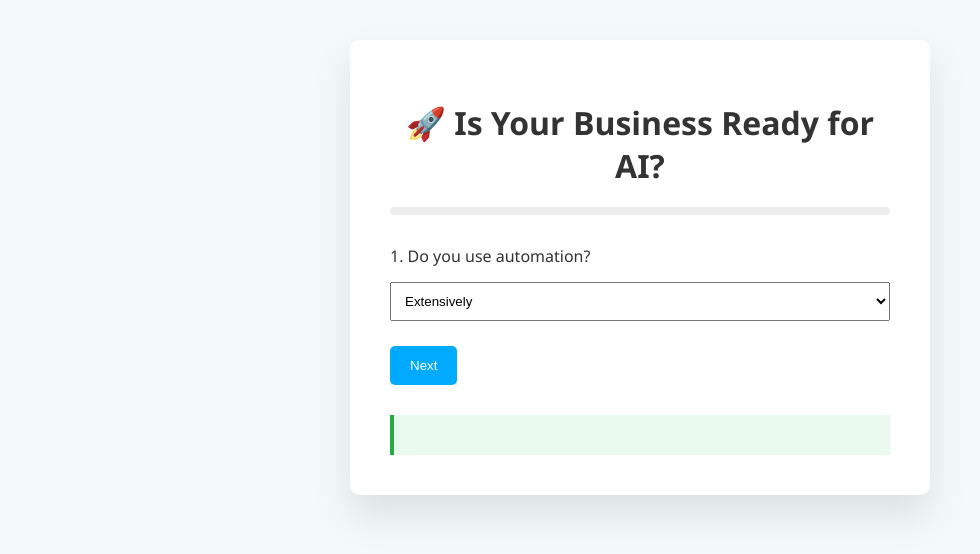
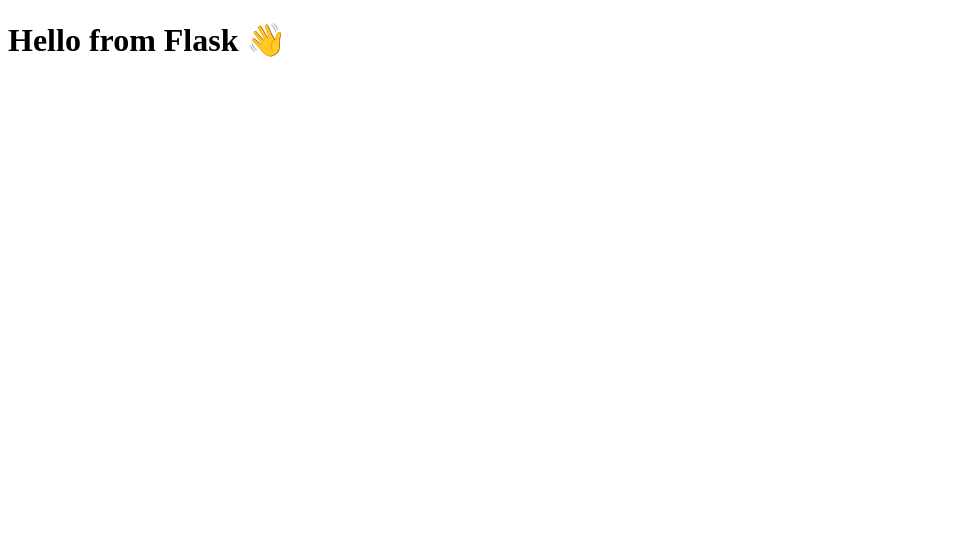
Before and after one commit to Radigu74/AI-Readiness-quiz, a Python web app: template templates/index.html in a window 1280 px wide. Shown: the top 554 px of the page, without its empty margins (0-980 px from the left). Run offline with Jinja, Linux system fonts and the light colour scheme; the template is opened without the code that fills it, so the values that code supplies are empty.

Commit message:
Update index.html
test

```diff
--- a/templates/index.html
+++ b/templates/index.html
@@ -1,72 +1,9 @@
 <!DOCTYPE html>
-<html lang="en">
+<html>
 <head>
-  <meta charset="UTF-8" />
-  <meta name="viewport" content="width=device-width, initial-scale=1" />
-  <title>AI Readiness Quiz</title>
-  <link rel="stylesheet" href="/static/style.css" />
+  <title>Test Page</title>
 </head>
 <body>
-  <div class="quiz-container">
-    <h1>🚀 Is Your Business Ready for AI?</h1>
-    <div class="progress-bar"><div id="progress"></div></div>
-
-    <form id="quizForm">
-      <div class="step active">
-        <label>1. Do you use automation?</label>
-        <select name="q1">
-          <option value="extensive">Extensively</option>
-          <option value="some">Some areas</option>
-          <option value="none">Not really</option>
-        </select>
-        <button type="button" onclick="nextStep()">Next</button>
-      </div>
-
-      <div class="step">
-        <label>2. Team’s confidence with AI?</label>
-        <select name="q2">
-          <option value="high">Very confident</option>
-          <option value="medium">Somewhat</option>
-          <option value="low">Not confident</option>
-        </select>
-        <button type="button" onclick="nextStep()">Next</button>
-      </div>
-
-      <div class="step">
-        <label>3. Use of data?</label>
-        <select name="q3">
-          <option value="active">Use it actively</option>
-          <option value="collect">Collect, not use</option>
-          <option value="none">Not really</option>
-        </select>
-        <button type="button" onclick="nextStep()">Next</button>
-      </div>
-
-      <div class="step">
-        <label>4. Tried AI tools?</label>
-        <select name="q4">
-          <option value="yes">Yes</option>
-          <option value="testing">Just testing</option>
-          <option value="no">No</option>
-        </select>
-        <button type="button" onclick="nextStep()">Next</button>
-      </div>
-
-      <div class="step">
-        <label>5. Biggest challenge?</label>
-        <select name="q5">
-          <option value="use_case">No use case</option>
-          <option value="skills">Lack of skills/time</option>
-          <option value="trust">Security/trust</option>
-          <option value="starting">Just starting</option>
-        </select>
-        <button type="submit">Submit</button>
-      </div>
-    </form>
-
-    <div id="result" class="result"></div>
-  </div>
-
-  <script src="/static/script.js"></script>
+  <h1>Hello from Flask 👋</h1>
 </body>
 </html>
```
